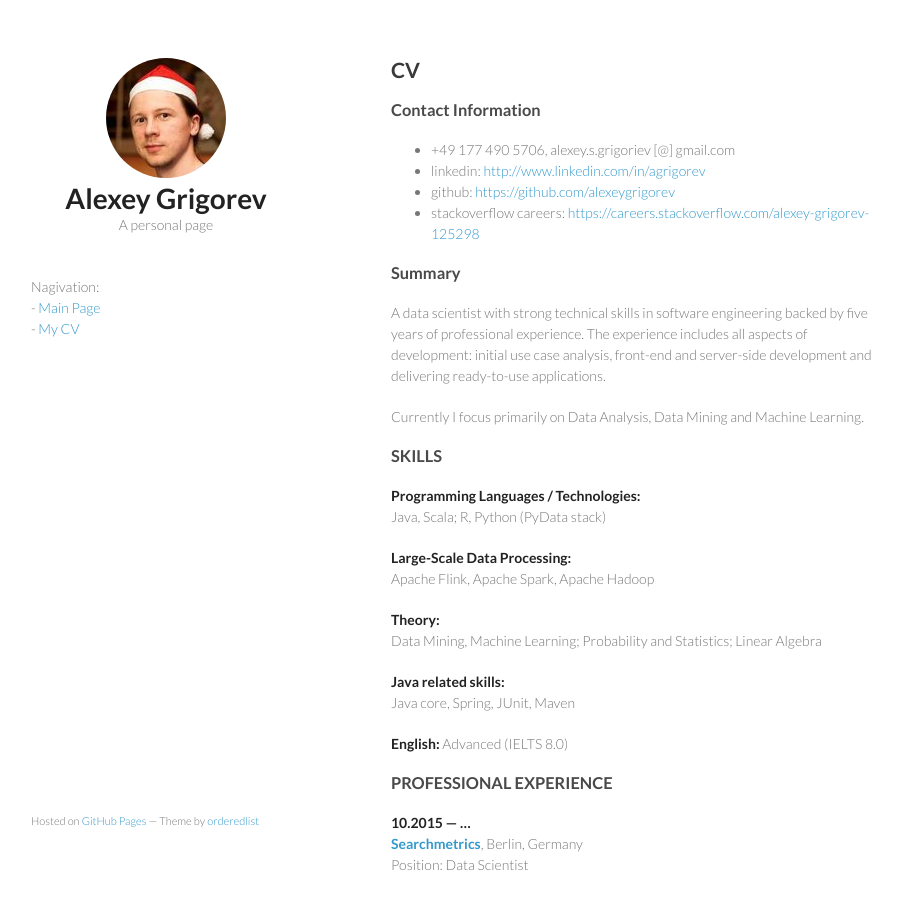
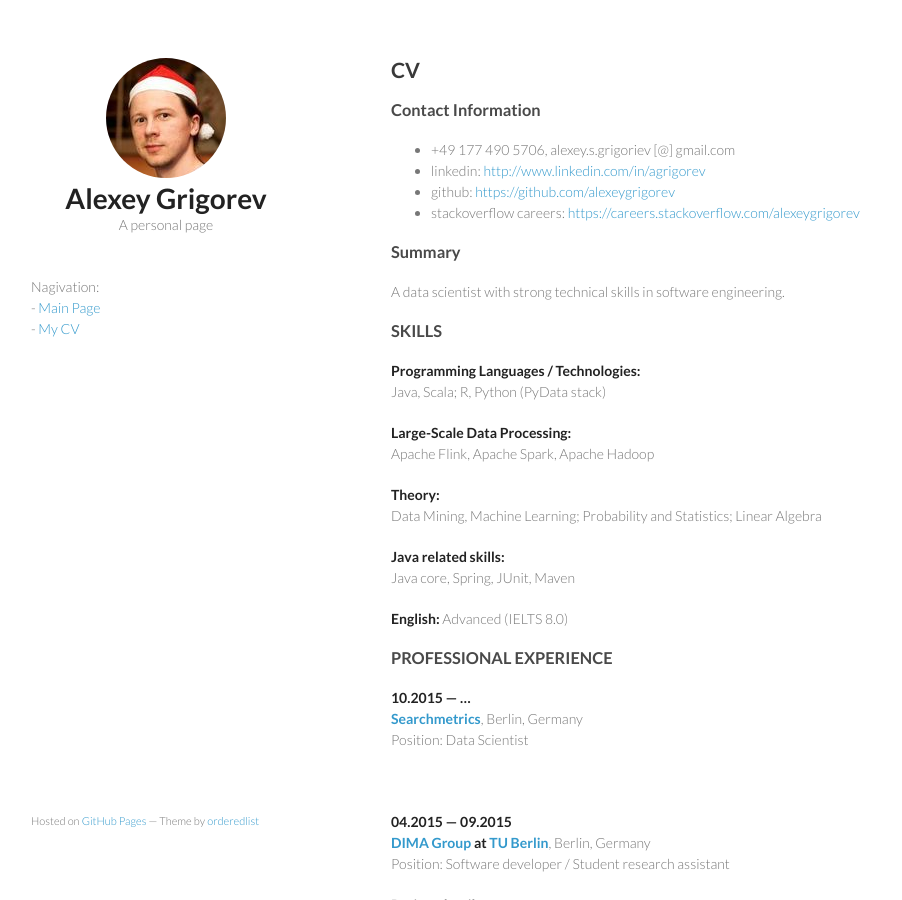
Before and after one commit to alexeygrigorev/alexeygrigorev.github.io, a Jekyll site: the page built from cv.md, in a window 1280 px wide and 900 px high. Shown: the whole window, without its empty margins (179-1081 px from the left). Built offline with Jekyll 4.4.1, drawn with Linux system fonts in a browser that asks for light colours.

Commit message:
Update cv.md

```diff
--- a/cv.md
+++ b/cv.md
@@ -13,15 +13,11 @@ title: Alexey Grigorev - CV
 - +49 177 490 5706, alexey.s.grigoriev [@] gmail.com
 - linkedin: [http://www.linkedin.com/in/agrigorev](http://www.linkedin.com/in/agrigorev)
 - github: [https://github.com/alexeygrigorev](https://github.com/alexeygrigorev)
-- stackoverflow careers: [https://careers.stackoverflow.com/alexey-grigorev-125298](https://careers.stackoverflow.com/alexey-grigorev-125298)
+- stackoverflow careers: [https://careers.stackoverflow.com/alexeygrigorev](https://careers.stackoverflow.com/alexeygrigorev)
 
 ### Summary
 
-A data scientist with strong technical skills in software engineering backed by five years of professional experience.
-The experience includes all aspects of development: initial use case analysis, front-end and server-side development
-and delivering ready-to-use applications.
-
-Currently I focus primarily on Data Analysis, Data Mining and Machine Learning.
+A data scientist with strong technical skills in software engineering.
 
 
 ### SKILLS
```
